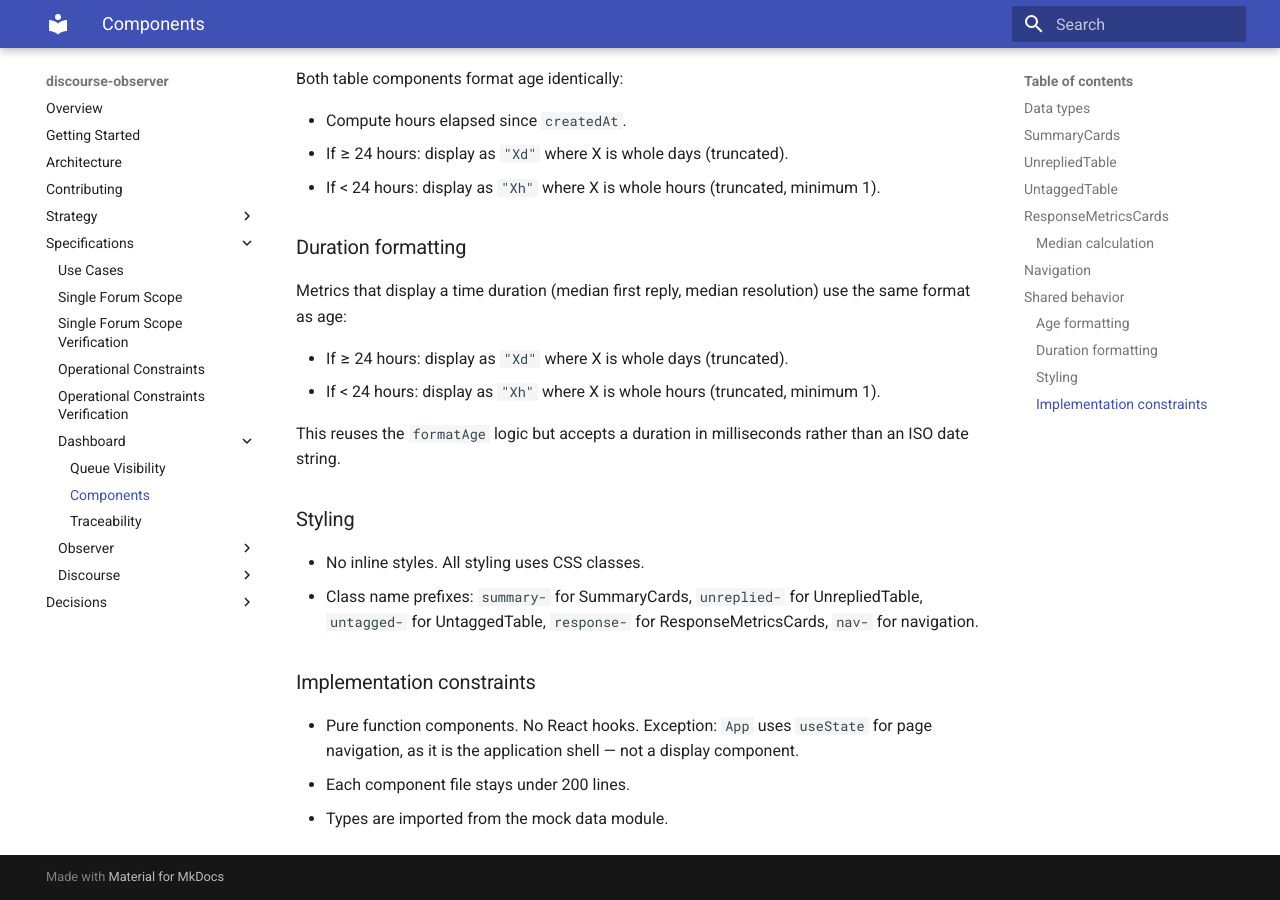
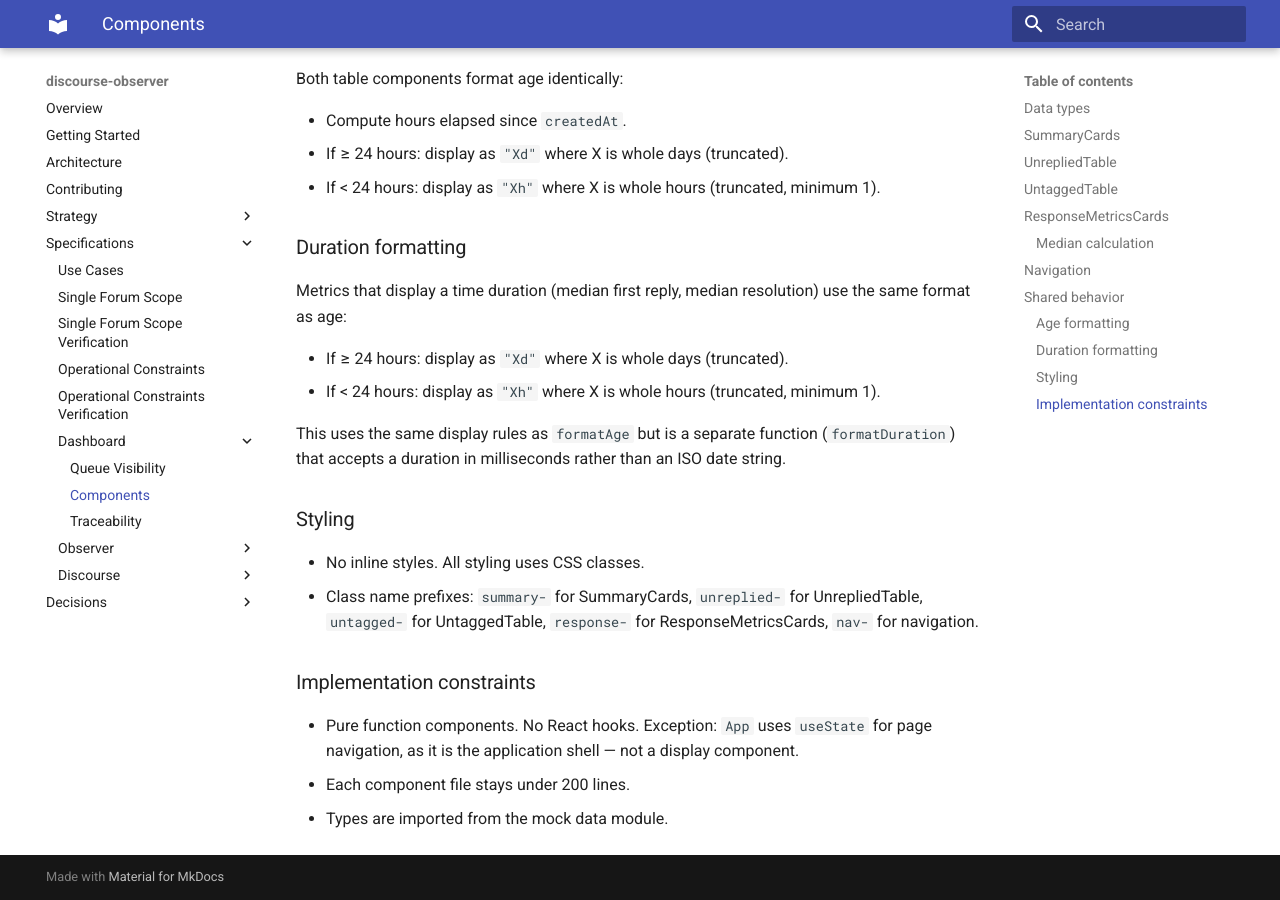
Before and after one commit to MorganDigitalAsyncTransparency/community, an MkDocs documentation site: the page built from discourse-observer/specs/dashboard/dashboard-components.md, in a window 1280 px wide and 900 px high, scrolled down 2634 px. Built offline with MkDocs 1.6.1 and Material for MkDocs 9.7.7, drawn with Linux system fonts in a browser that asks for light colours.

Commit message:
Clarify that formatDuration is a separate function, not a reuse of formatAge
Phase 5 found that dashboard-components.md incorrectly stated duration
formatting "reuses the formatAge logic". It uses the same display rules
but is a distinct function accepting milliseconds, not an ISO date.

Co-Authored-By: Claude Opus 4.6 (1M context) <noreply@anthropic.com>

```diff
--- a/discourse-observer/specs/dashboard/dashboard-components.md
+++ b/discourse-observer/specs/dashboard/dashboard-components.md
@@ -95,7 +95,7 @@ Metrics that display a time duration (median first reply, median resolution) use
 - If ≥ 24 hours: display as `"Xd"` where X is whole days (truncated).
 - If < 24 hours: display as `"Xh"` where X is whole hours (truncated, minimum 1).
 
-This reuses the `formatAge` logic but accepts a duration in milliseconds rather than an ISO date string.
+This uses the same display rules as `formatAge` but is a separate function (`formatDuration`) that accepts a duration in milliseconds rather than an ISO date string.
 
 ### Styling
 
```
